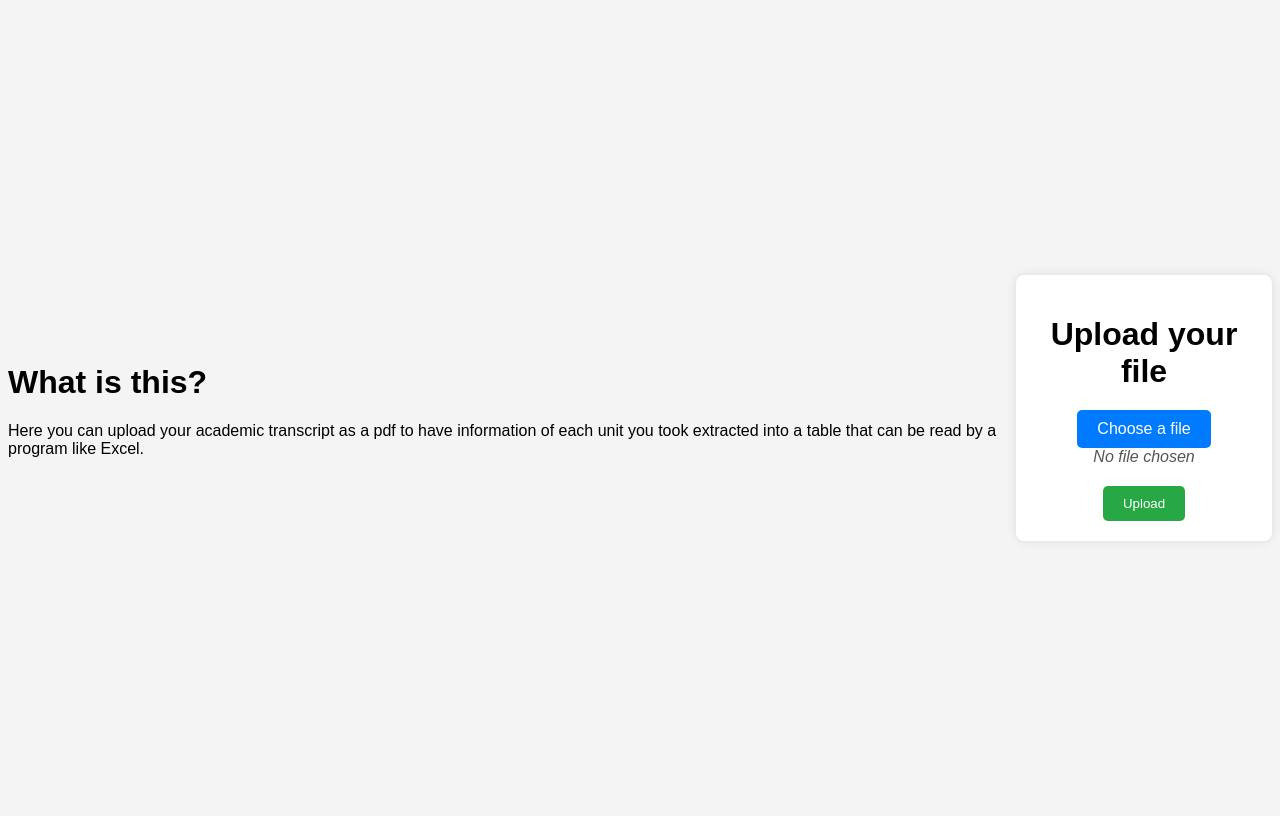
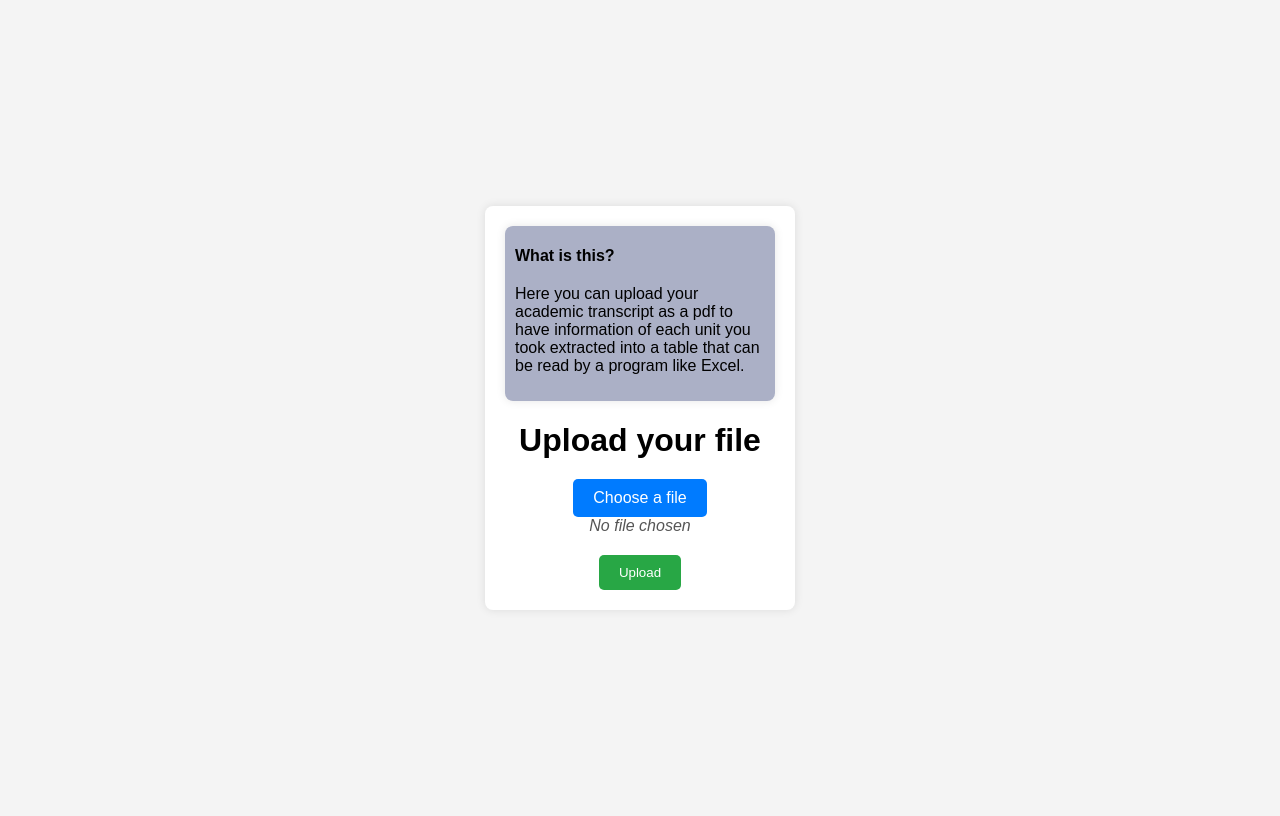
Before and after one commit to oakla/GradeScrape, a Flask app: page / in a window 1280 px wide. Run offline with Flask 3, Linux system fonts and the light colour scheme.

Commit message:
add info to page

```diff
--- a/gradescrape/static/style.css
+++ b/gradescrape/static/style.css
@@ -2,9 +2,21 @@ body {
             font-family: Arial, sans-serif;
             background-color: #f4f4f4;
             display: flex;
+            flex-direction: column;
             justify-content: center;
             align-items: center;
             height: 100vh;
+        }
+        .info-container {
+            background-color: #abb0c6;
+            padding: 10px;
+            border-radius: 8px;
+            box-shadow: 0 0 10px rgba(0,0,0,0.1);
+            text-align: left;
+            width: 250px;
+        }
+        .info-container h1 {
+            font-size: medium;
         }
         .upload-container {
             background-color: #fff;
--- a/gradescrape/templates/index.html
+++ b/gradescrape/templates/index.html
@@ -2,15 +2,16 @@
 {% block content %}
     <body>
 
-    <div>
-        <h1>What is this?</h1>
-        <p>
-            Here you can upload your academic transcript as a pdf to have information of each unit you took extracted
-            into a table that can be read by a program like Excel.
-        </p>
-    </div>
+
 
     <div class="upload-container">
+        <div class="info-container">
+            <h1>What is this?</h1>
+            <p>
+                Here you can upload your academic transcript as a pdf to have information of each unit you took extracted
+                into a table that can be read by a program like Excel.
+            </p>
+        </div>
         <h1>Upload your file</h1>
         <form method="post" enctype="multipart/form-data">
             <input
```
